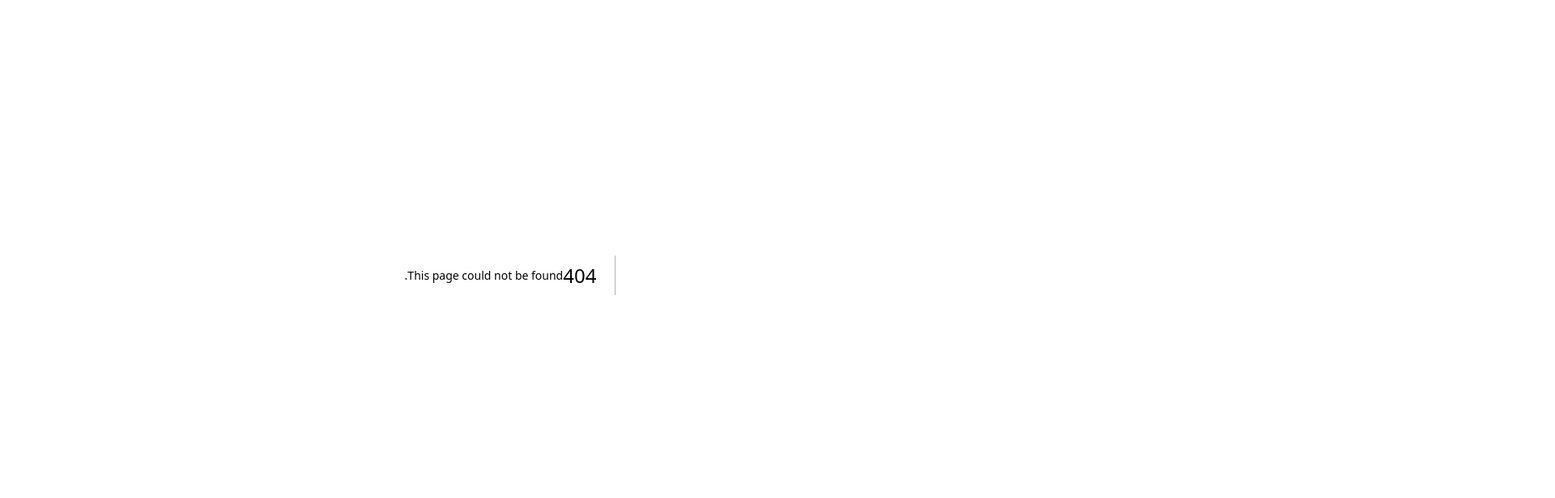
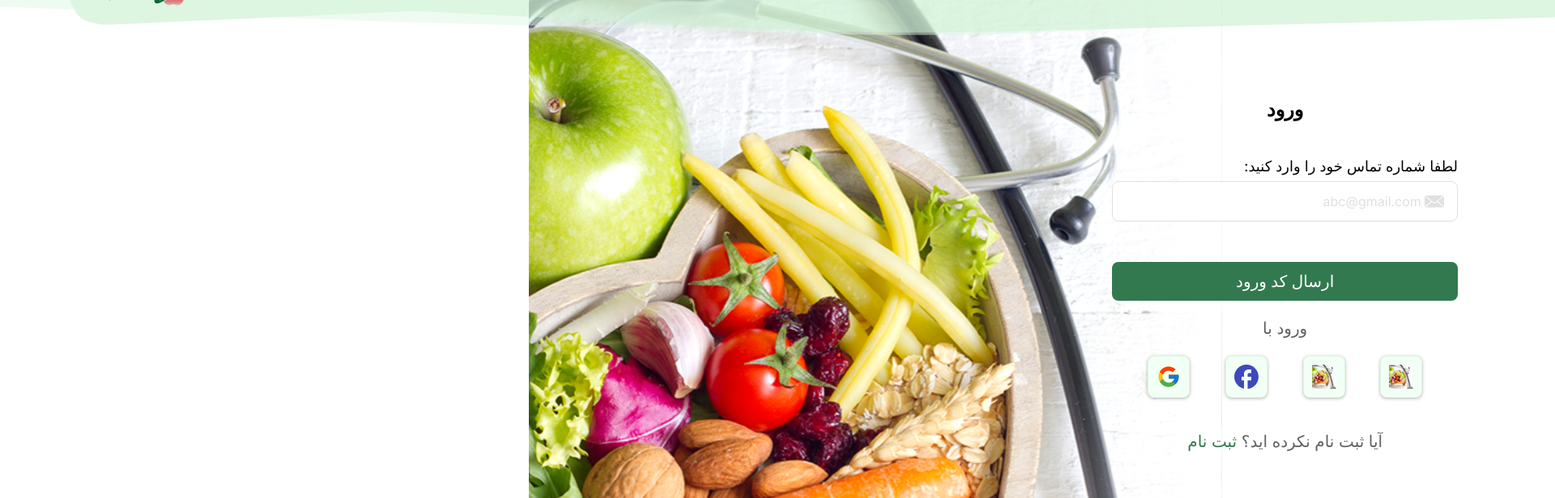
Before and after one commit to ParsaBordbar/Healthcare_Diet, a Next.js app: page /register/login in a window 1280 px wide. Before the commit this address had no page. Shown: the part 60-676 px from the top of the page at 81% size, 1920 px wide, since content can reach past the window. Built offline with nearby package versions, Linux system fonts and the light colour scheme.

Commit message:
now in not in router the enternumber just login

```diff
--- /dev/null
+++ b/src/app/register/login/(enterNumber)/page.tsx
@@ -0,0 +1,29 @@
+import Link from "next/link";
+import FormLogin from "@/components/FormRegisters/Login/login";
+import Social from "@/components/FormRegisters/Login/social";
+
+const LoginPage = () => {
+  return (
+    <>
+      <div className="absolute flex flex-col items-center gap-5  w-1/3  right-[7.5rem]">
+        <FormLogin />
+        <section className="flex gap-5 w-full flex-col items-center">
+          <p className="text-xl text-[var(--text)]">ورود با</p>
+          <Social/>
+          <Link
+            href={"/register/signup"}
+            className="text-xl mt-5 text-[var(--text)]"
+          >
+            آیا ثبت نام نکرده اید؟
+            <mark className="bg-transparent text-[var(--rating-color)]">
+              {" "}
+              ثبت نام
+            </mark>
+          </Link>
+        </section>
+      </div>
+    </>
+  );
+};
+
+export default LoginPage;
```
